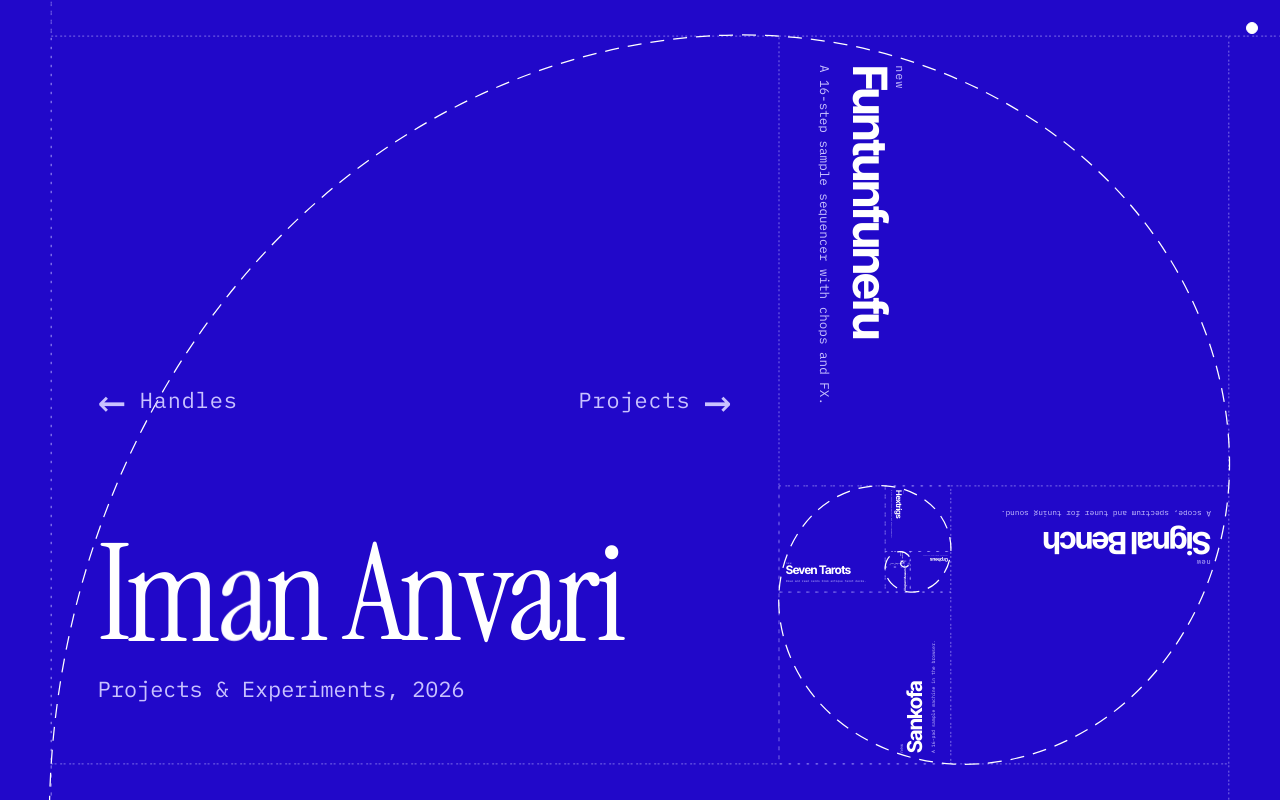
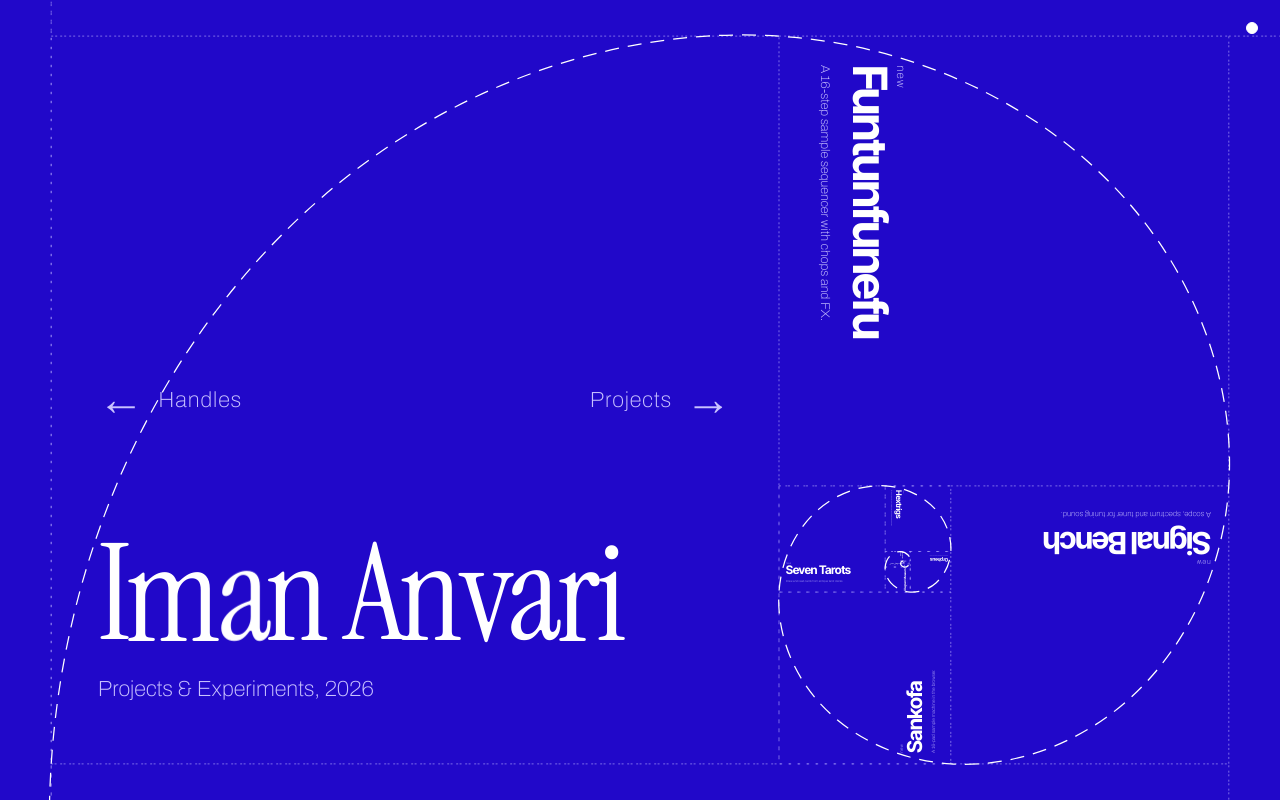
Before and after one commit to esoterorist/ImanAnvari.tech, a plain HTML site: page index.html in a window 1280 px wide. Drawn offline with Linux system fonts and the light colour scheme.

Commit message:
Swap IBM Plex Mono for thin, wide Archivo on the small type

```diff
--- a/index.html
+++ b/index.html
@@ -8,14 +8,14 @@
 <meta name="theme-color" content="#2108c9">
 <link rel="preconnect" href="https://fonts.googleapis.com">
 <link rel="preconnect" href="https://fonts.gstatic.com" crossorigin>
-<link rel="stylesheet" href="https://fonts.googleapis.com/css2?family=Instrument+Serif&family=Inter+Tight:wght@400;700&family=IBM+Plex+Mono&family=Noto+Naskh+Arabic:wght@700&display=swap">
+<link rel="stylesheet" href="https://fonts.googleapis.com/css2?family=Instrument+Serif&family=Inter+Tight:wght@400;700&family=Archivo:wdth,wght@62..125,100..200&family=Noto+Naskh+Arabic:wght@700&display=swap">
 <style>
 /* a golden rectangle, squares shrinking by φ, turning forever around its eye */
 :root{
   --paper:#2108c9; --ink:#fff; --soft:#c9c2ff; --loop:#b9b0ff;
   --display:"Instrument Serif","Times New Roman",Georgia,serif;
   --body:"Inter Tight","Helvetica Neue",Helvetica,Arial,sans-serif;
-  --mono:"IBM Plex Mono",ui-monospace,Menlo,monospace;
+  --mono:"Archivo","Helvetica Neue",Helvetica,Arial,sans-serif; /* thin, wide, boxy grotesk for the small type */
   --naskh:"Noto Naskh Arabic","Geeza Pro",Tahoma,serif;
   --spring:cubic-bezier(.3,1.5,.5,1);
   color-scheme:dark;
@@ -43,16 +43,16 @@ body{background:var(--paper);color:var(--ink);font-family:var(--body);-webkit-fo
 .t .w{position:relative;display:inline-block}
 .t.name{font:400 236px/.9 var(--display);letter-spacing:-.03em}
 .t.fa{left:auto;right:64px;font:700 120px/1.2 var(--naskh);letter-spacing:0}
-.tag{position:absolute;left:.04em;bottom:100%;margin-bottom:.12em;font:400 26px/1 var(--mono);letter-spacing:.08em;color:var(--soft)}
-.small{position:absolute;left:64px;bottom:88px;font:400 30px/1 var(--mono);color:var(--soft);text-decoration:none;white-space:nowrap}
+.tag{position:absolute;left:.04em;bottom:100%;margin-bottom:.12em;font:100 26px/1 var(--mono);font-stretch:118%;letter-spacing:.08em;color:var(--soft)}
+.small{position:absolute;left:64px;bottom:88px;font:100 30px/1 var(--mono);font-stretch:118%;color:var(--soft);text-decoration:none;white-space:nowrap}
 .small.r{left:auto;right:64px}
 a.small::after{content:"";display:inline-block;width:0;margin-left:14px;vertical-align:middle;border-top:2px dashed currentColor;transition:width .618s var(--spring)}
 a.small:hover{color:var(--ink)}a.small:hover::after{width:110px}
 
 /* the front page: arrows out either side */
-.arr{position:absolute;top:50%;transform:translateY(-50%);display:flex;align-items:center;gap:18px;font:400 30px/1 var(--mono);letter-spacing:.04em;color:var(--soft);text-decoration:none;white-space:nowrap}
+.arr{position:absolute;top:50%;transform:translateY(-50%);display:flex;align-items:center;gap:18px;font:100 30px/1 var(--mono);font-stretch:118%;letter-spacing:.04em;color:var(--soft);text-decoration:none;white-space:nowrap}
 .arr.l{left:64px}.arr.r{right:64px}
-.arr i{font:400 64px/1 var(--mono);font-style:normal;display:inline-block;transition:transform .618s var(--spring)}
+.arr i{font:100 64px/1 var(--mono);font-stretch:118%;font-style:normal;display:inline-block;transition:transform .618s var(--spring)}
 .arr:hover{color:var(--ink)}.arr.l:hover i{transform:translateX(-16px)}.arr.r:hover i{transform:translateX(16px)}
 /* one line under each project */
 .desc{max-width:872px;overflow:hidden;text-overflow:ellipsis;font-size:28px}
@@ -390,7 +390,7 @@ fit();
 const begin=()=>{if(started)return;started=true;goTo(goal)};
 const refit=()=>{FV++;kick()};
 if(document.fonts){
-  Promise.all(["400 236px 'Instrument Serif'","700 120px 'Inter Tight'","400 30px 'IBM Plex Mono'","700 120px 'Noto Naskh Arabic'"]
+  Promise.all(["400 236px 'Instrument Serif'","700 120px 'Inter Tight'","100 30px 'Archivo'","700 120px 'Noto Naskh Arabic'"]
     .map(f=>document.fonts.load(f,f.includes("Naskh")?"سعدی":"Iman").catch(()=>{}))).then(()=>{refit();begin()});
   document.fonts.addEventListener?.("loadingdone",refit);
 }else begin();
```
